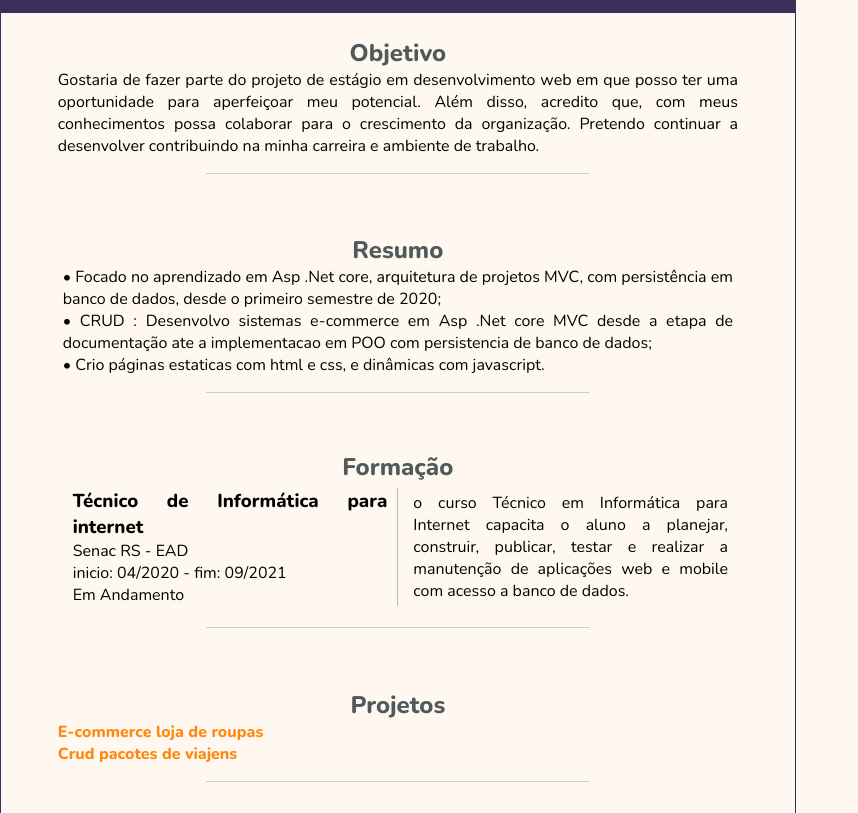
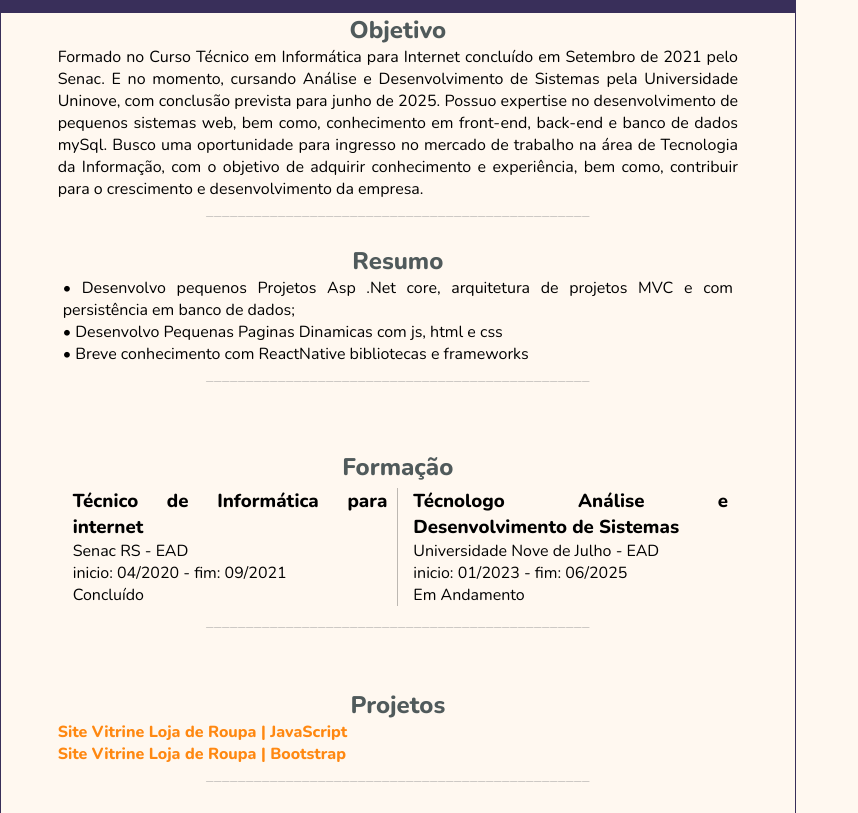
Before and after one commit to fabriciocintras/Curriculo, a plain HTML site: page index.html in a window 1280 px wide. Shown: the part 139-952 px from the top of the page, without its empty margins (0-858 px from the left). Drawn offline with nearby package versions, Linux system fonts and the light colour scheme; files whose address does not match are found by name.

Commit message:
Update index.html
curriculo atualizado 1.0 2023 jan

```diff
--- a/index.html
+++ b/index.html
@@ -1,4 +1,3 @@
-
 
 <!DOCTYPE html>
 <html lang="pt-br">
@@ -23,11 +22,19 @@
         </header>
     <!---->
         <section class="objetivo">
-            <h2>Objetivo</h2>
+            <h2 style="padding-top:20px;" >Objetivo</h2>
             <div class="caixa-texto">
 
                 <p>
-                    Gostaria de fazer parte do projeto de estágio em desenvolvimento web em que posso ter uma oportunidade para aperfeiçoar meu potencial. Além disso, acredito que, com meus conhecimentos possa  colaborar para o crescimento da organização. Pretendo continuar a desenvolver contribuindo na minha carreira e ambiente de trabalho.
+                    	Formado no Curso Técnico em Informática para Internet concluído em Setembro de 2021 pelo Senac.
+
+			E no momento, cursando Análise e Desenvolvimento de Sistemas pela Universidade Uninove, com conclusão prevista para junho de 2025.
+
+			Possuo expertise no desenvolvimento de pequenos sistemas web, bem como, conhecimento em front-end, back-end e banco de dados mySql.
+
+			Busco uma oportunidade para ingresso no mercado de trabalho na área de Tecnologia da Informação, com o objetivo de adquirir conhecimento e experiência, bem como,
+
+			contribuir para o crescimento e desenvolvimento da empresa.
                 </p>
 
             </div>
@@ -38,14 +45,14 @@
             <h2>Resumo</h2>
             <div class="caixa-texto-resumo">
                 <p class="check">
-                    •  Focado no aprendizado em Asp .Net core, arquitetura de projetos MVC, com persistência   em banco de dados, desde o primeiro semestre de 2020;
+                    •  Desenvolvo pequenos Projetos  Asp .Net core, arquitetura de projetos MVC e com persistência em banco de dados;
                 </p>
                 <p class="check">
-                    •  CRUD : Desenvolvo sistemas e-commerce em Asp .Net core MVC desde a etapa de documentação ate a implementacao em POO com persistencia de banco de dados;
+                    •  Desenvolvo Pequenas Paginas Dinamicas com js, html e css
 
                 </p>
                 <p class="check">
-                    •  Crio páginas estaticas com html e css, e dinâmicas com javascript.
+                    •  Breve conhecimento com ReactNative bibliotecas e frameworks
                 </p>
             </div>
             <p class="separador">________________________________________________</p>
@@ -60,14 +67,15 @@
                         <h3>Técnico de Informática para internet</h3>
                         <p>Senac RS - EAD</p>
                         <p>inicio: 04/2020 - fim: 09/2021</p>
+                        <p>Concluído </p>
+                    </div>
+		<div class="caixa-divisao" >
+                        <h3>Técnologo Análise e Desenvolvimento de Sistemas</h3>
+                        <p>Universidade Nove de Julho - EAD</p>
+                        <p>inicio: 01/2023 - fim: 06/2025</p>
                         <p>Em Andamento</p>
                     </div>
 
-                    <div class="caixa-divisao">
-                            <p>
-                                o curso Técnico em Informática para Internet capacita o aluno a planejar, construir, publicar, testar e realizar a manutenção de aplicações web e mobile com acesso a banco de dados.
-                            </p>
-                    </div>
 
                 </div>
 
@@ -78,12 +86,12 @@
         <section class="projetos"><h2>Projetos</h2>
             <div class="caixa-texto">
 
-                    <a href="https://github.com/fabriciocintras/Loja-de-roupas/tree/master">
-                        <strong>E-commerce loja de roupas</strong>
+                    <a href="https://fabriciocintras.github.io/frontend/">
+                        <strong>Site Vitrine Loja de Roupa | JavaScript</strong>
                     </a>
 
-                    <a href="https://github.com/fabriciocintras/BackEnd-PacotesTuristicos/tree/main">
-                       <strong>Crud pacotes de viajens</strong>
+                    <a href="https://fabriciocintras.github.io/frontendIsInTheBootstrap/#">
+                       <strong>Site Vitrine Loja de Roupa | Bootstrap</strong>
                     </a>
 
 
```
